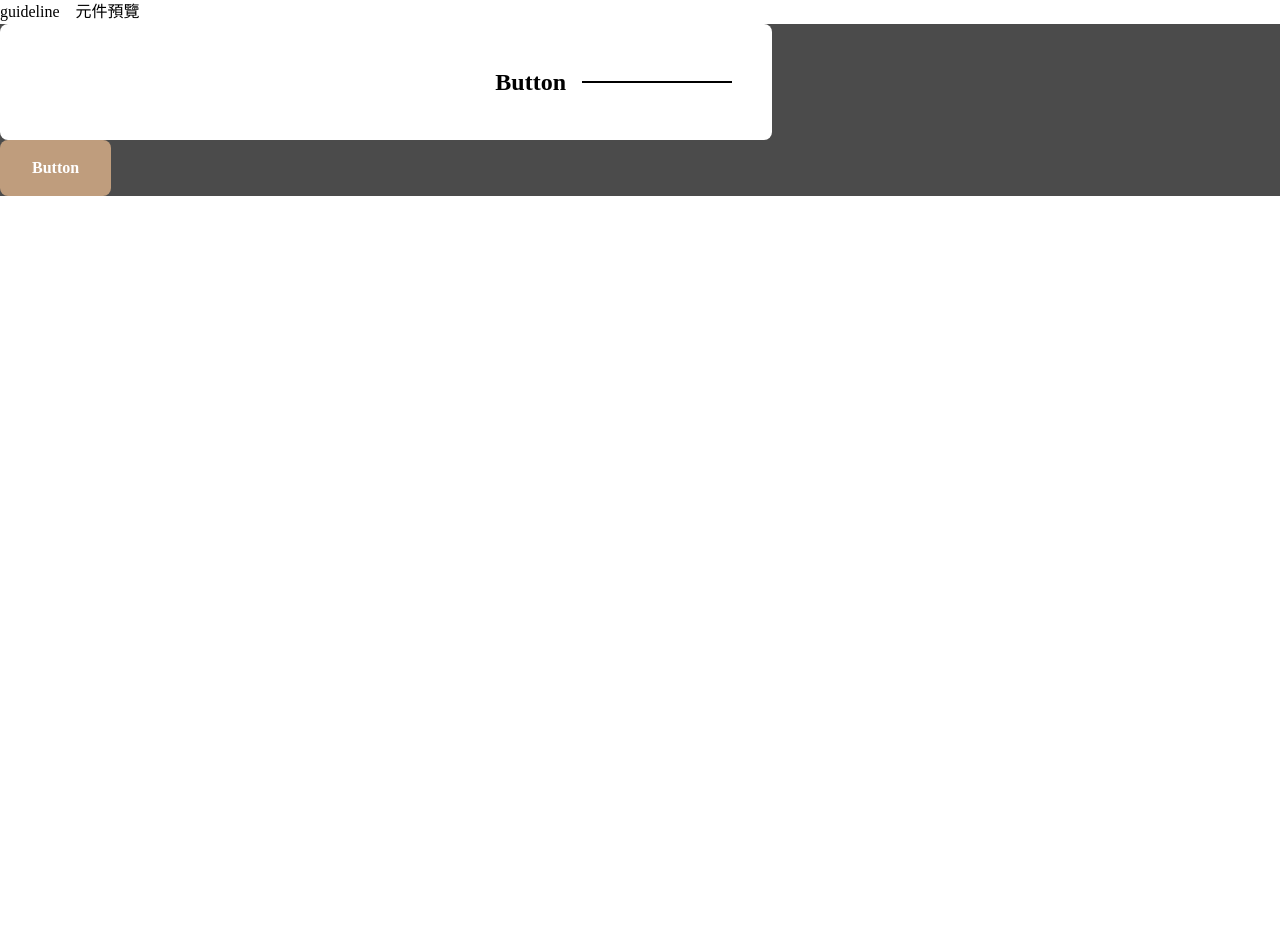
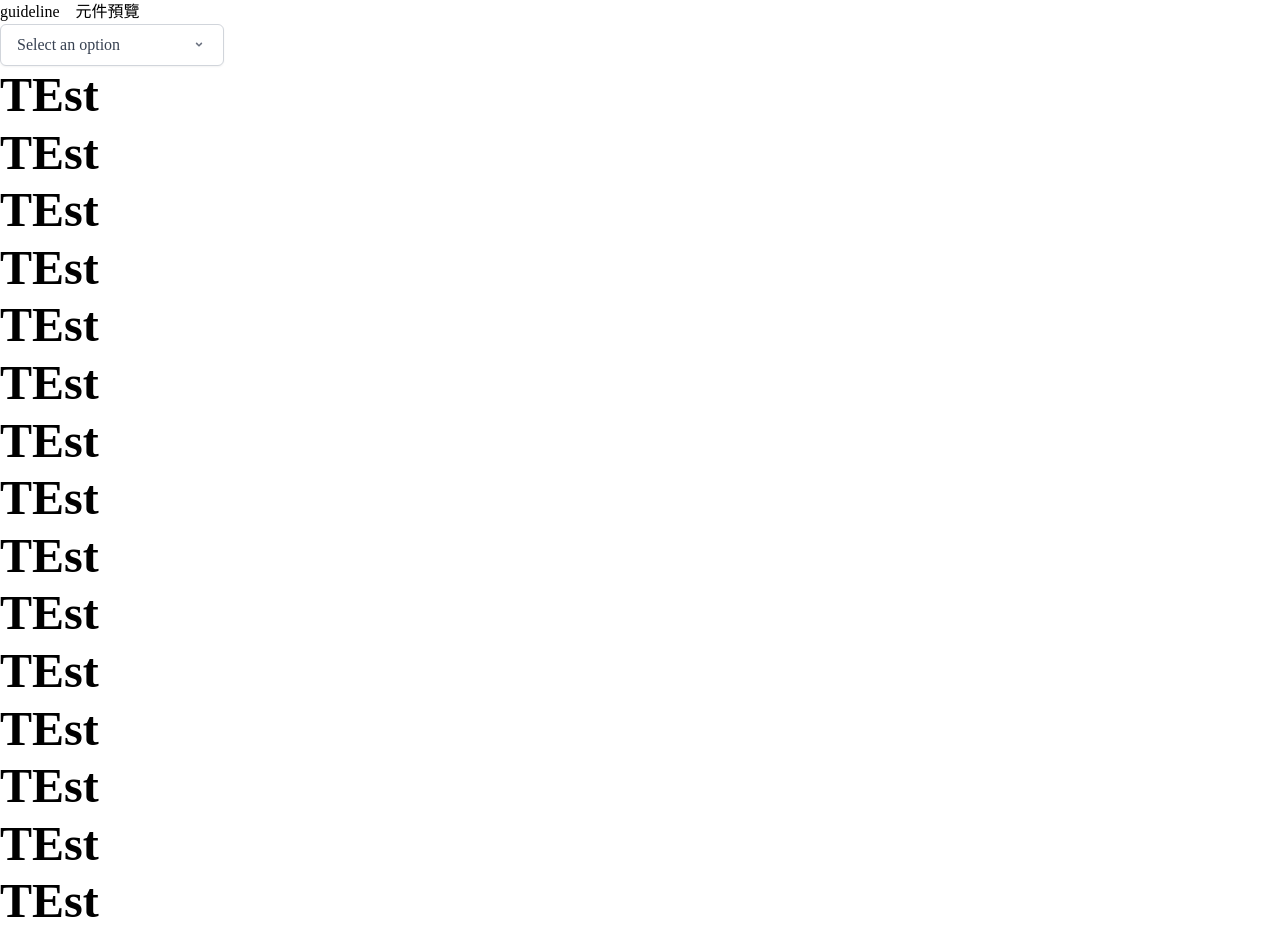
Before and after one commit to justine92415/TypeScript-Hotel, an Angular app: page /components-demo in a window 1280 px wide. Shown: the top 941 px of the page. Before the commit the page ends 800 px from the top, so only its background shows below. Built offline with nearby package versions, Linux system fonts and the light colour scheme.

Commit message:
引入 material 套件，新增表單元件-下（雛形）

```diff
--- a/package.json
+++ b/package.json
@@ -15,6 +15,7 @@
     "@angular/compiler": "^17.0.0",
     "@angular/core": "^17.0.0",
     "@angular/forms": "^17.0.0",
+    "@angular/material": "^17.0.4",
     "@angular/platform-browser": "^17.0.0",
     "@angular/platform-browser-dynamic": "^17.0.0",
     "@angular/router": "^17.0.0",
--- /dev/null
+++ b/src/app/components/select/select.component.html
@@ -0,0 +1,24 @@
+<div class="relative">
+  <div #test class="w-full bg-white border border-gray-300 rounded-md shadow-sm" (click)="openDropdown()">
+    <div class="relative z-50 flex items-center justify-between px-4 py-2">
+      <span class="text-gray-700">Select an option</span>
+      <svg class="w-4 h-4 text-gray-500" viewBox="0 0 20 20" fill="currentColor">
+        <path fill-rule="evenodd"
+          d="M6.293 7.293a1 1 0 011.414 0L10 9.586l2.293-2.293a1 1 0 111.414 1.414l-3 3a1 1 0 01-1.414 0l-3-3a1 1 0 010-1.414z"
+          clip-rule="evenodd" />
+      </svg>
+    </div>
+    <ng-template #dropdown>
+      <div class="w-full bg-white border border-gray-300 rounded-md shadow-sm" >
+        <ul class="overflow-auto max-h-40">
+          <li class="px-4 py-2 hover:bg-gray-100">Option 1</li>
+          <li class="px-4 py-2 hover:bg-gray-100">Option 2</li>
+          <li class="px-4 py-2 hover:bg-gray-100">Option 3</li>
+          <li class="px-4 py-2 hover:bg-gray-100">Option 4</li>
+          <li class="px-4 py-2 hover:bg-gray-100">Option 5</li>
+          <li class="px-4 py-2 hover:bg-gray-100">Option 6</li>
+        </ul>
+      </div>
+    </ng-template>
+  </div>
+</div>
--- /dev/null
+++ b/src/app/components/select/select.component.scss
@@ -0,0 +1,19 @@
+:host {
+  @apply block;
+}
+
+.float-menu {
+  position: fixed !important;
+  right: 15px;
+  bottom: 15px;
+  z-index: 2;
+}
+
+.fab-menu-panel {
+  border: 1px solid black;
+  background-color: white;
+}
+
+.fab-menu-panel .mat-nav-list {
+  padding-top: 0px;
+}
--- /dev/null
+++ b/src/app/components/select/select.component.ts
@@ -0,0 +1,72 @@
+import {
+  Component,
+  ViewChild,
+  ElementRef,
+  ViewContainerRef,
+  TemplateRef,
+} from '@angular/core';
+import {
+  OverlayModule,
+  Overlay,
+  OverlayConfig,
+  OverlayRef,
+} from '@angular/cdk/overlay';
+import { TemplatePortal } from '@angular/cdk/portal';
+
+@Component({
+  selector: 'app-select',
+  standalone: true,
+  imports: [OverlayModule],
+  templateUrl: './select.component.html',
+  styleUrl: './select.component.scss',
+})
+export class SelectComponent {
+  @ViewChild('test') test!: ElementRef;
+  @ViewChild('dropdown') dropdown!: TemplateRef<any>;
+
+  overlayRef!: OverlayRef;
+
+  constructor(
+    private overlay: Overlay,
+    private viewContainerRef: ViewContainerRef
+  ) {}
+
+  openDropdown() {
+    console.log('我有被點擊唷');
+    if (this.overlayRef && this.overlayRef.hasAttached()) {
+      this.overlayRef.detach();
+    } else {
+      const positionStrategy = this.overlay
+        .position()
+        .flexibleConnectedTo(this.test.nativeElement)
+        .withPositions([
+          {
+            originX: 'start',
+            originY: 'bottom',
+            overlayX: 'start',
+            overlayY: 'top',
+          },
+        ])
+        .withPush(false);
+
+      const overlayConfig = new OverlayConfig({
+        positionStrategy,
+        hasBackdrop: true,
+        backdropClass: 'cdk-overlay-transparent-backdrop',
+        scrollStrategy: this.overlay.scrollStrategies.close(),
+        maxWidth: this.test.nativeElement.offsetWidth,
+        panelClass: 'w-full',
+      });
+
+      this.overlayRef = this.overlay.create(overlayConfig);
+      this.overlayRef.attach(
+        new TemplatePortal(this.dropdown, this.viewContainerRef)
+      );
+      this.overlayRef.backdropClick().subscribe(() => {
+        this.overlayRef.detach();
+      });
+    }
+  }
+
+  closeDropdown() {}
+}
--- a/src/app/pages/components-demo/components-demo.component.html
+++ b/src/app/pages/components-demo/components-demo.component.html
@@ -1,4 +1,24 @@
-<div class="w-full bg-black-80">
+<!-- <div class="w-full bg-black-80">
   <app-button-hero></app-button-hero>
   <app-button></app-button>
-</div>
+</div> -->
+<app-select class="w-56"></app-select>
+<h1>TEst</h1>
+<h1>TEst</h1>
+<h1>TEst</h1>
+<h1>TEst</h1>
+<h1>TEst</h1>
+<h1>TEst</h1>
+<h1>TEst</h1>
+<h1>TEst</h1>
+<h1>TEst</h1>
+<h1>TEst</h1>
+<h1>TEst</h1>
+<h1>TEst</h1>
+<h1>TEst</h1>
+<h1>TEst</h1>
+<h1>TEst</h1>
+<h1>TEst</h1>
+<h1>TEst</h1>
+<h1>TEst</h1>
+<h1>TEst</h1>
--- a/src/app/pages/components-demo/components-demo.component.ts
+++ b/src/app/pages/components-demo/components-demo.component.ts
@@ -1,11 +1,12 @@
 import { Component } from '@angular/core';
 import { ButtonHeroComponent } from '../../components/button-hero/button-hero.component';
 import { ButtonComponent } from '../../components/button/button.component';
+import { SelectComponent } from '../../components/select/select.component';
 
 @Component({
   selector: 'app-components-demo',
   standalone: true,
-  imports: [ButtonHeroComponent,ButtonComponent],
+  imports: [ButtonHeroComponent,ButtonComponent,SelectComponent],
   templateUrl: './components-demo.component.html',
   styleUrl: './components-demo.component.scss'
 })
--- a/src/styles.scss
+++ b/src/styles.scss
@@ -1,6 +1,8 @@
 @tailwind base;
 @tailwind components;
 @tailwind utilities;
+
+@import '@angular/cdk/overlay-prebuilt.css';
 
 html {
   font-family: "Noto Serif TC", serif;
@@ -146,3 +148,16 @@ h6 {
 .icon-ic_car:before {
   content: "\e910";
 }
+
+.cdk-overlay-backdrop {
+  position: fixed;
+  top: 0;
+  left: 0;
+  width: 100%;
+  height: 100%;
+  z-index: 0 !important;
+}
+
+.cdk-overlay-container {
+  z-index: 0 !important;
+}
```
Also changed, not shown: 1 other file (tests, documents, lock files or other folders).
